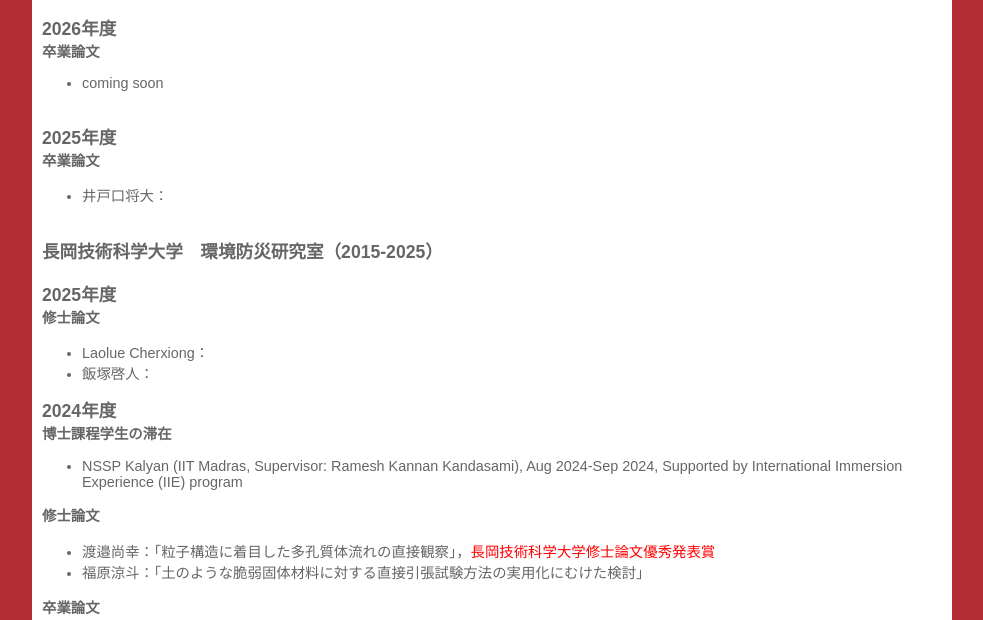
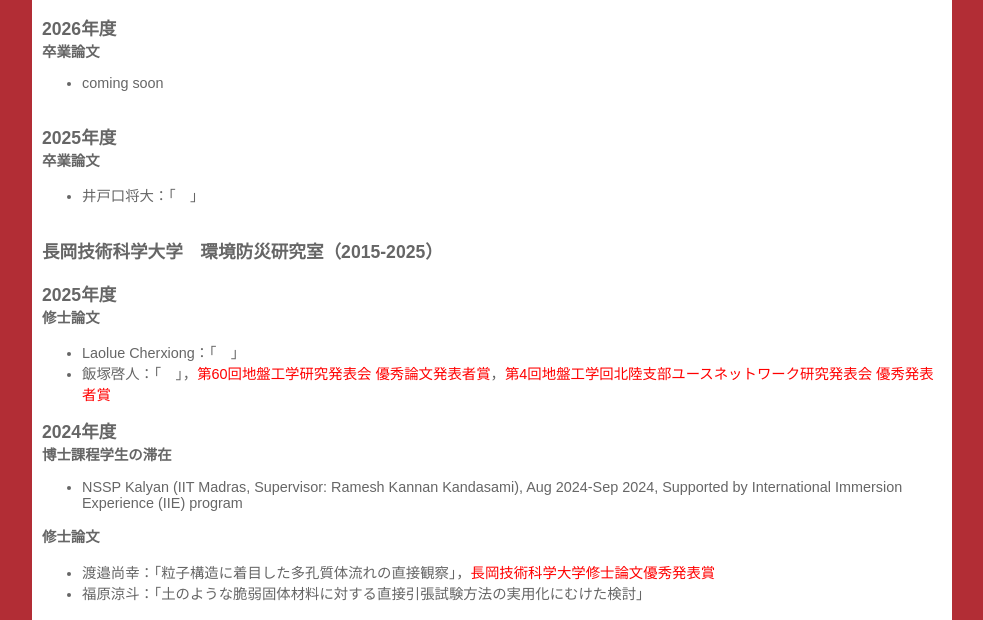
Before and after one commit to yfukumoto/personal_website, a plain HTML site: page student_japanese.html in a window 1280 px wide. Shown: the part 140-760 px from the top of the page, without its empty margins (148-1131 px from the left). Drawn offline with Linux system fonts and the light colour scheme.

Commit message:
Add files via upload

```diff
--- a/student_japanese.html
+++ b/student_japanese.html
@@ -70,7 +70,7 @@
     <div class="article">
       <h3>卒業論文</h3>
       <ul>
-        <li>井戸口将大：</li>
+        <li>井戸口将大：「　」</li>
       <ul>
     </div>
 
@@ -89,8 +89,8 @@
     <div class="article">
       <h3>修士論文</h3>
       <ul>
-        <li>Laolue Cherxiong：</li>
-        <li>飯塚啓人：</li>
+        <li>Laolue Cherxiong：「　」</li>
+        <li>飯塚啓人：「　」，<FONT color="red">第60回地盤工学研究発表会 優秀論文発表者賞</FONT>，<FONT color="red">第4回地盤工学回北陸支部ユースネットワーク研究発表会 優秀発表者賞</FONT></li> </li>
       <ul>
     </div>
 
```
Also changed, not shown: profile_japanese.html (+5 -0 lines).
